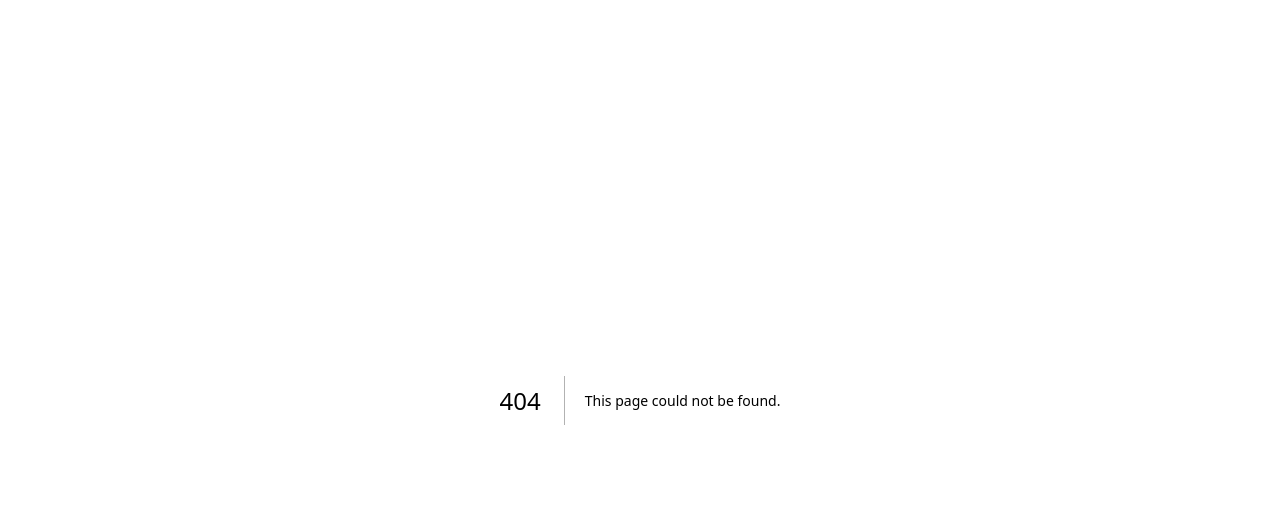
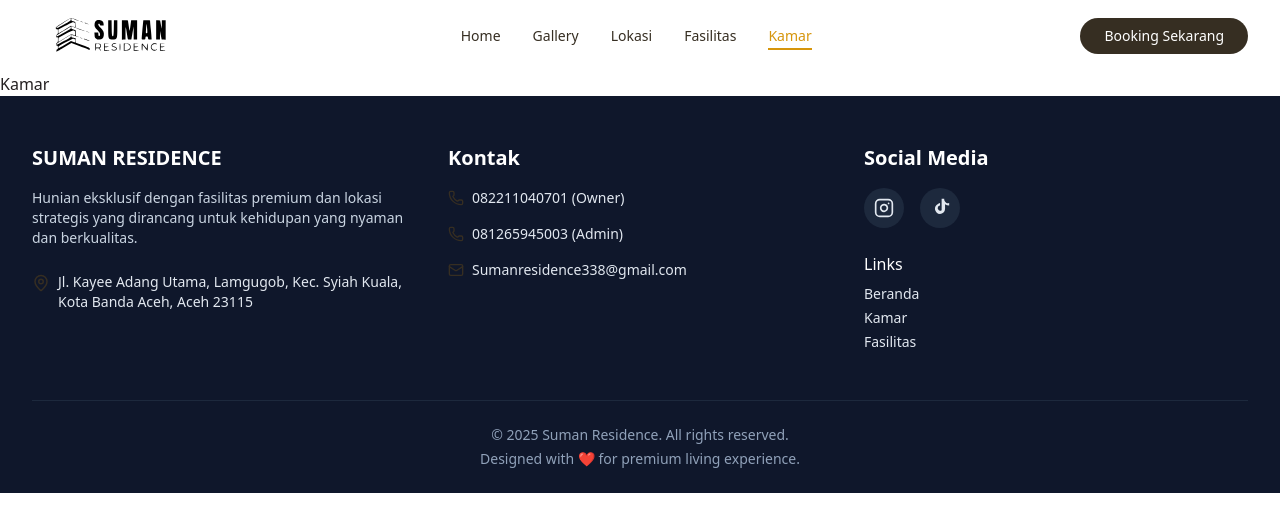
Before and after one commit to project-dwiky/suman-residence-fe, a Next.js app: page /kamar in a window 1280 px wide. Before the commit this address had no page. Shown: the top 532 px of the page. Built offline with nearby package versions, Linux system fonts and the light colour scheme.

Commit message:
feat: navbar have kamar state

```diff
--- /dev/null
+++ b/src/app/kamar/page.tsx
@@ -0,0 +1,7 @@
+import Kamar from "@/components/kamar/Kamar";
+
+export default function page() {
+  return (
+    <Kamar/>
+  )
+}
--- a/src/components/core/Navbar.tsx
+++ b/src/components/core/Navbar.tsx
@@ -4,11 +4,13 @@ import Link from 'next/link';
 import Image from 'next/image';
 import { Button } from '@/components/ui/button';
 import { Menu, X, ChevronRight } from 'lucide-react';
+import { usePathname } from 'next/navigation';
 
 const Navbar = () => {
   const [scroll, setScroll] = useState<boolean>(false);
   const [mobileMenuOpen, setMobileMenuOpen] = useState<boolean>(false);
   const [activeSection, setActiveSection] = useState<string>('hero-section');
+  const pathname = usePathname();
 
   // Navigation links
   const navLinks = [
@@ -22,6 +24,14 @@ const Navbar = () => {
   // Function to scroll to sections
   const scrollToSection = (e: React.MouseEvent, id: string) => {
     e.preventDefault();
+
+    // If we're on the kamar page, navigate to home first
+    if (pathname === '/kamar') {
+      // Navigate to home page with hash
+      window.location.href = `/#${id}`;
+      return;
+    }
+
     const section = document.getElementById(id);
     if (section) {
       section.scrollIntoView({ behavior: 'smooth' });
@@ -32,6 +42,14 @@ const Navbar = () => {
   // Function to scroll to CTA section
   const scrollToCTA = (e: React.MouseEvent) => {
     e.preventDefault();
+
+    // If we're on the kamar page, navigate to home first
+    if (pathname === '/kamar') {
+      // Navigate to home page with CTA hash
+      window.location.href = '/#cta-section';
+      return;
+    }
+
     const ctaSection = document.getElementById('cta-section');
     if (ctaSection) {
       ctaSection.scrollIntoView({ behavior: 'smooth' });
@@ -41,6 +59,12 @@ const Navbar = () => {
 
   // Handle Scroll Event and Active Section
   useEffect(() => {
+    // Set active section based on current page
+    if (pathname === '/kamar') {
+      setActiveSection('kamar-page');
+      return; // Don't run scroll logic on kamar page
+    }
+
     const handleScroll = () => {
       // Handle navbar background
       if (window.scrollY > 50) {
@@ -77,11 +101,11 @@ const Navbar = () => {
     return () => {
       window.removeEventListener('scroll', handleScroll);
     };
-  }, []);
+  }, [pathname]);
 
   return (
     <nav
-      className={`fixed w-full z-50 transition-all duration-300 ${
+      className={`sticky top-0 w-full z-50 transition-all duration-300 ${
         scroll
           ? 'bg-white/95 backdrop-blur-md shadow-md py-2'
           : 'bg-white/90 backdrop-blur-sm py-4'
@@ -120,10 +144,10 @@ const Navbar = () => {
                 <Link
                   key={link.name}
                   href={link.href}
-                  className="text-primary hover:text-secondary font-medium text-sm transition-colors relative group"
+                  className={`text-primary hover:text-secondary font-medium text-sm transition-colors relative group ${pathname === link.href ? 'text-secondary font-bold' : ''}`}
                 >
                   {link.name}
-                  <span className="absolute -bottom-1 left-0 w-0 h-0.5 bg-secondary transition-all duration-300 group-hover:w-full"></span>
+                  <span className={`absolute -bottom-1 left-0 h-0.5 bg-secondary transition-all duration-300 ${pathname === link.href ? 'w-full' : 'w-0 group-hover:w-full'}`}></span>
                 </Link>
               )
             ))}
@@ -177,10 +201,11 @@ const Navbar = () => {
               <Link
                 key={link.name}
                 href={link.href}
-                className="block text-primary hover:text-secondary font-medium py-2 text-sm"
+                className={`block text-primary hover:text-secondary font-medium py-2 text-sm ${pathname === link.href ? 'text-secondary font-bold' : ''}`}
                 onClick={() => setMobileMenuOpen(false)}
               >
                 {link.name}
+                {pathname === link.href && <span className="ml-1.5 inline-block w-1.5 h-1.5 rounded-full bg-secondary"></span>}
               </Link>
             )
           ))}
--- a/src/components/homepage/index.tsx
+++ b/src/components/homepage/index.tsx
@@ -9,9 +9,9 @@ import Footer from '../core/Footer';
 
 const Homepage = () => {
     return (
-        <div className="min-h-screen overflow-x-hidden">
+        <div className="min-h-screen">
             <Navbar />
-            <div className="pt-8 md:pt-12">
+            <div>
                 <HeroSection />
                 <GallerySection />
                 <MapSection />
--- /dev/null
+++ b/src/components/kamar/Kamar.tsx
@@ -0,0 +1,12 @@
+import Navbar from "../core/Navbar";
+import Footer from "../core/Footer";
+
+export default function Kamar() {
+    return (
+        <div>
+            <Navbar />
+            <h1 id="kamar-section">Kamar</h1>
+            <Footer />
+        </div>
+    );
+}
```
